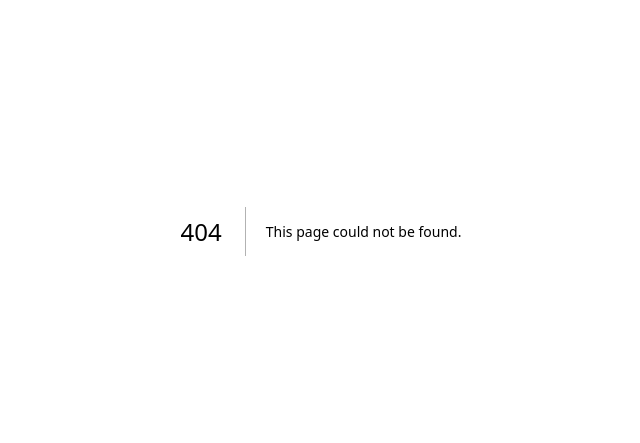
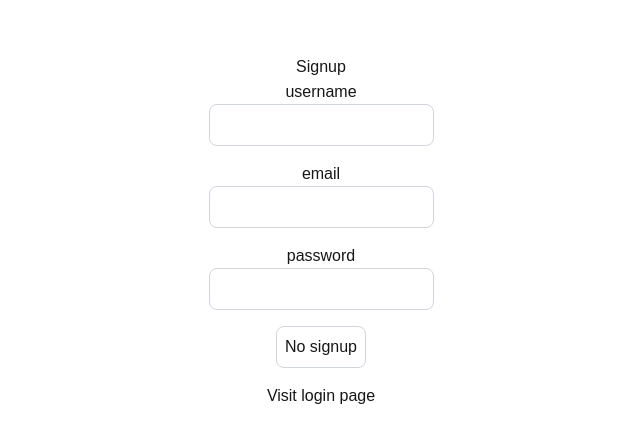
Before and after one commit to ishan1603/AuthenticationNextJS, a Next.js app: page /signup in a window 1280 px wide. Before the commit this address had no page. Shown: the part 169-612 px from the top of the page, without its empty margins (319-959 px from the left). Built offline with nearby package versions, Linux system fonts and the light colour scheme.

Commit message:
first commit

```diff
--- /dev/null
+++ b/src/app/api/users/login/route.ts
@@ -0,0 +1,54 @@
+import { connect } from "@/dbConfig/dbConfig";
+import User from "@/models/userModel";
+import { NextRequest, NextResponse } from "next/server";
+import bcryptjs from "bcryptjs";
+import jwt from "jsonwebtoken";
+
+connect();
+
+export async function POST(request: NextRequest) {
+  try {
+    const reqBody = await request.json();
+    const { email, password } = reqBody;
+    console.log(reqBody);
+
+    //check if user exists
+    const user = await User.findOne({ email });
+    if (!user) {
+      return NextResponse.json(
+        { error: "User does not exist" },
+        { status: 400 }
+      );
+    }
+    console.log("user exists");
+
+    //check if password is correct
+    const validPassword = await bcryptjs.compare(password, user.password);
+    if (!validPassword) {
+      return NextResponse.json({ error: "Invalid password" }, { status: 400 });
+    }
+    console.log(user);
+
+    //create token data
+    const tokenData = {
+      id: user._id,
+      username: user.username,
+      email: user.email,
+    };
+    //create token
+    const token = await jwt.sign(tokenData, process.env.TOKEN_SECRET!, {
+      expiresIn: "1d",
+    });
+
+    const response = NextResponse.json({
+      message: "Login successful",
+      success: true,
+    });
+    response.cookies.set("token", token, {
+      httpOnly: true,
+    });
+    return response;
+  } catch (error: any) {
+    return NextResponse.json({ error: error.message }, { status: 500 });
+  }
+}
--- /dev/null
+++ b/src/app/api/users/signup/route.ts
@@ -0,0 +1,48 @@
+import { connect } from "@/dbConfig/dbConfig";
+import User from "@/models/userModel";
+import { NextRequest, NextResponse } from "next/server";
+import bcryptjs from "bcryptjs";
+
+connect();
+
+export async function POST(request: NextRequest) {
+  try {
+    const reqBody = await request.json();
+    const { username, email, password } = reqBody;
+
+    console.log(reqBody);
+
+    //check if user already exists
+    const user = await User.findOne({ email });
+
+    if (user) {
+      return NextResponse.json(
+        { error: "User already exists" },
+        { status: 400 }
+      );
+    }
+
+    //hash password
+    const salt = await bcryptjs.genSalt(10);
+    const hashedPassword = await bcryptjs.hash(password, salt);
+
+    const newUser = new User({
+      username,
+      email,
+      password: hashedPassword,
+    });
+
+    const savedUser = await newUser.save();
+    console.log(savedUser);
+
+    //send verification email
+
+    return NextResponse.json({
+      message: "User created successfully",
+      success: true,
+      savedUser,
+    });
+  } catch (error: any) {
+    return NextResponse.json({ error: error.message }, { status: 500 });
+  }
+}
--- /dev/null
+++ b/src/app/login/page.tsx
@@ -0,0 +1,72 @@
+"use client";
+import Link from "next/link";
+import React, { useEffect } from "react";
+import { useRouter } from "next/navigation";
+import axios from "axios";
+import { toast } from "react-hot-toast";
+
+export default function LoginPage() {
+  const router = useRouter();
+  const [user, setUser] = React.useState({
+    email: "",
+    password: "",
+  });
+  const [buttonDisabled, setButtonDisabled] = React.useState(false);
+  const [loading, setLoading] = React.useState(false);
+
+  const onLogin = async () => {
+    try {
+      setLoading(true);
+      const response = await axios.post("/api/users/login", user);
+      console.log("Login success", response.data);
+      toast.success("Login success");
+      router.push("/profile");
+    } catch (error: any) {
+      console.log("Login failed", error.message);
+      toast.error(error.message);
+    } finally {
+      setLoading(false);
+    }
+  };
+
+  useEffect(() => {
+    if (user.email.length > 0 && user.password.length > 0) {
+      setButtonDisabled(false);
+    } else {
+      setButtonDisabled(true);
+    }
+  }, [user]);
+
+  return (
+    <div className="flex flex-col items-center justify-center min-h-screen py-2">
+      <h1>{loading ? "Processing" : "Login"}</h1>
+      <hr />
+
+      <label htmlFor="email">email</label>
+      <input
+        className="p-2 border border-gray-300 rounded-lg mb-4 focus:outline-none focus:border-gray-600 text-white"
+        id="email"
+        type="text"
+        value={user.email}
+        onChange={(e) => setUser({ ...user, email: e.target.value })}
+        placeholder="email"
+      />
+      <label htmlFor="password">password</label>
+      <input
+        className="p-2 border border-gray-300 rounded-lg mb-4 focus:outline-none focus:border-gray-600 text-white"
+        id="password"
+        type="password"
+        value={user.password}
+        onChange={(e) => setUser({ ...user, password: e.target.value })}
+        placeholder="password"
+      />
+      <button
+        onClick={onLogin}
+        className="p-2 border border-gray-300 rounded-lg mb-4 focus:outline-none focus:border-gray-600"
+      >
+        Login here
+      </button>
+      <Link href="/signup">Visit Signup page</Link>
+    </div>
+  );
+}
--- /dev/null
+++ b/src/app/profile/[id]/page.tsx
@@ -0,0 +1,12 @@
+export default function UserProfile({ params }: any) {
+  return (
+    <div className="flex flex-col items-center justify-center min-h-screen py-2">
+      <h1>Profile</h1>
+      <hr />
+      <p className="text-4xl">
+        Profile page{" "}
+        <span className="p-2 rounded ml-2 bg-yellow-400 ">{params.id}</span>
+      </p>
+    </div>
+  );
+}
--- /dev/null
+++ b/src/app/profile/page.tsx
@@ -0,0 +1,9 @@
+export default function ProfilePage() {
+  return (
+    <div className="flex flex-col items-center justify-center min-h-screen py-2">
+      <h1>Profile</h1>
+      <hr />
+      <p>Profile page</p>
+    </div>
+  );
+}
--- /dev/null
+++ b/src/app/signup/page.tsx
@@ -0,0 +1,84 @@
+"use client";
+import Link from "next/link";
+import React, { useEffect } from "react";
+import { useRouter } from "next/navigation";
+import axios from "axios";
+import { toast } from "react-hot-toast";
+
+export default function SignupPage() {
+  const router = useRouter();
+  const [user, setUser] = React.useState({
+    email: "",
+    password: "",
+    username: "",
+  });
+  const [buttonDisabled, setButtonDisabled] = React.useState(false);
+  const [loading, setLoading] = React.useState(false);
+
+  const onSignup = async () => {
+    try {
+      setLoading(true);
+      const response = await axios.post("/api/users/signup", user);
+      console.log("Signup success", response.data);
+      router.push("/login");
+    } catch (error: any) {
+      console.log("Signup failed", error.message);
+      toast.error(error.message);
+    } finally {
+      setLoading(false);
+    }
+  };
+
+  useEffect(() => {
+    if (
+      user.email.length > 0 &&
+      user.password.length > 0 &&
+      user.username.length > 0
+    ) {
+      setButtonDisabled(false);
+    } else {
+      setButtonDisabled(true);
+    }
+  }, [user]);
+
+  return (
+    <div className="flex flex-col items-center justify-center min-h-screen py-2">
+      <h1>{loading ? "Processing" : "Signup"}</h1>
+      <hr />
+      <label htmlFor="username">username</label>
+      <input
+        className="p-2 border text-white border-gray-300 rounded-lg mb-4 focus:outline-none focus:border-gray-600 "
+        id="username"
+        type="text"
+        value={user.username}
+        onChange={(e) => setUser({ ...user, username: e.target.value })}
+        placeholder="username"
+      />
+      <label htmlFor="email">email</label>
+      <input
+        className="p-2 border border-gray-300 rounded-lg mb-4 focus:outline-none focus:border-gray-600 text-white"
+        id="email"
+        type="text"
+        value={user.email}
+        onChange={(e) => setUser({ ...user, email: e.target.value })}
+        placeholder="email"
+      />
+      <label htmlFor="password">password</label>
+      <input
+        className="p-2 border border-gray-300 rounded-lg mb-4 focus:outline-none focus:border-gray-600 text-white"
+        id="password"
+        type="password"
+        value={user.password}
+        onChange={(e) => setUser({ ...user, password: e.target.value })}
+        placeholder="password"
+      />
+      <button
+        onClick={onSignup}
+        className="p-2 border border-gray-300 rounded-lg mb-4 focus:outline-none focus:border-gray-600"
+      >
+        {buttonDisabled ? "No signup" : "Signup"}
+      </button>
+      <Link href="/login">Visit login page</Link>
+    </div>
+  );
+}
--- /dev/null
+++ b/src/dbConfig/dbConfig.ts
@@ -0,0 +1,21 @@
+import mongoose from "mongoose";
+
+export async function connect() {
+  try {
+    mongoose.connect(process.env.MONGO_URI!);
+    const connection = mongoose.connection;
+    console.log("MONGO_URI:", process.env.MONGO_URI);
+
+    connection.on("connected", () => {
+      console.log("MongoDB connected successfully!");
+    });
+
+    connection.on("error", (error) => {
+      console.log("MongoDB connection error:", error);
+      process.exit();
+    });
+  } catch (error) {
+    console.log("Something went wrong!");
+    console.log(error);
+  }
+}
--- /dev/null
+++ b/src/models/userModel.js
@@ -0,0 +1,34 @@
+import mongoose from "mongoose";
+
+const userSchema = new mongoose.Schema({
+  username: {
+    type: String,
+    required: [true, "Please provide a username"],
+    unique: true,
+  },
+  email: {
+    type: String,
+    required: [true, "Please provide a email"],
+    unique: true,
+  },
+  password: {
+    type: String,
+    required: [true, "Please provide a password"],
+  },
+  isVerfied: {
+    type: Boolean,
+    default: false,
+  },
+  isAdmin: {
+    type: Boolean,
+    default: false,
+  },
+  forgotPasswordToken: String,
+  forgotPasswordTokenExpiry: Date,
+  verifyToken: String,
+  verifyTokenExpiry: Date,
+});
+
+const User = mongoose.models.users || mongoose.model("users", userSchema);
+
+export default User;
```
Also changed, not shown: package.json (+12 -5 lines), 1 other file (tests, documents, lock files or other folders).
